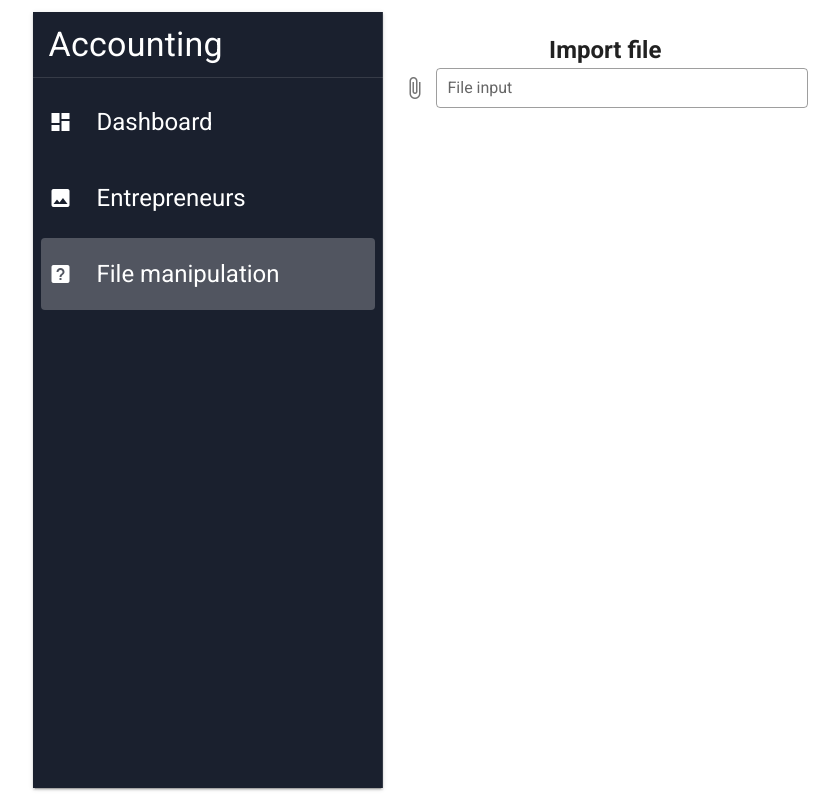
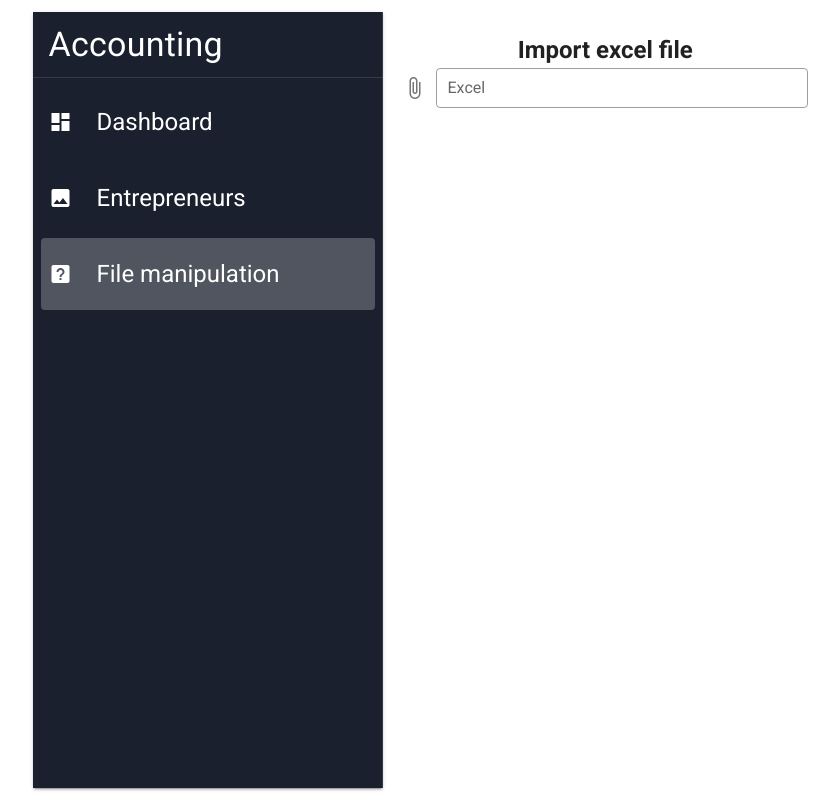
Before and after one commit to IgorSolonskiy/accounting_fe, a Vue app: page /#/manipulation in a window 1280 px wide. Shown: the whole page, without its empty margins (27-866 px from the left). Built offline with nearby package versions, Linux system fonts and the light colour scheme.

Commit message:
create ImportExcelForm.vue

```diff
--- a/package.json
+++ b/package.json
@@ -9,6 +9,7 @@
   "dependencies": {
     "@mdi/font": "^6.5.95",
     "core-js": "^3.6.5",
+    "exceljs": "^4.3.0",
     "material-design-icons-iconfont": "^6.1.1",
     "vue": "^2.6.11",
     "vue-router": "^3.2.0",
--- /dev/null
+++ b/src/components/forms/ImportExcelForm.vue
@@ -0,0 +1,63 @@
+<template>
+  <v-form
+      ref="form"
+      v-model="valid"
+      lazy-validation
+  >
+    <v-file-input
+        label="Excel"
+        type="file"
+        v-model="file"
+        :rules="fileRules"
+        @change="changeFile"
+        outlined
+        dense
+    />
+  </v-form>
+</template>
+<script>
+import * as Excel from "exceljs";
+
+export default {
+  data: () => ({
+    valid: true,
+    file: null,
+    fileRules: [
+      file => {
+        const validFormat = file?.name.match(/.*\.(xlsx|xls|csv)/i);
+
+        if (!validFormat) return 'The file must be with xlsx or xls extension.'
+
+        return true;
+      },
+    ]
+  }),
+  methods: {
+    async changeFile(file) {
+      const isValidFormat = this.$refs.form.validate();
+
+      if (!isValidFormat) return null;
+
+      const workbook = new Excel.Workbook();
+      await workbook.xlsx.load(file);
+      const worksheet = workbook.getWorksheet(1);
+      const rows = worksheet.getRows(11, 20).filter(row => row.getCell(1).value)
+      rows.forEach(row => {
+        row.eachCell(cell => {
+          console.log(cell.value)
+        })
+      })
+    }
+  }
+}
+</script>
+
+<style>
+.v-file-input {
+  width: 100%;
+}
+
+.v-form {
+  width: 100%;
+}
+</style>
--- a/src/components/inputs/FileInput.vue
+++ /dev/null
@@ -1,22 +0,0 @@
-<template>
-  <v-file-input
-      label="File input"
-      outlined
-      dense
-  ></v-file-input>
-</template>
-<script>
-
-export default {
-  data: () => ({
-    files: [],
-    text: 'text'
-  }),
-}
-</script>
-
-<style>
-.v-file-input {
-  width: 100%;
-}
-</style>
--- a/src/components/layouts/MainLayout.vue
+++ b/src/components/layouts/MainLayout.vue
@@ -3,8 +3,8 @@
     <side-nav/>
     <div class="content-wrapper">
       <div class="import-wrapper">
-        <h2>Import file</h2>
-        <file-input/>
+        <h2>Import excel file</h2>
+        <import-excel-form/>
       </div>
       <div>
 
@@ -15,12 +15,12 @@
 
 <script>
 import SideNav from "@/components/navigations/SideNav";
-import FileInput from "@/components/inputs/FileInput";
+import ImportExcelForm from "@/components/forms/ImportExcelForm";
 
 export default {
   components: {
     SideNav,
-    FileInput
+    ImportExcelForm
   }
 }
 </script>
```
Also changed, not shown: 1 other file (tests, documents, lock files or other folders).
